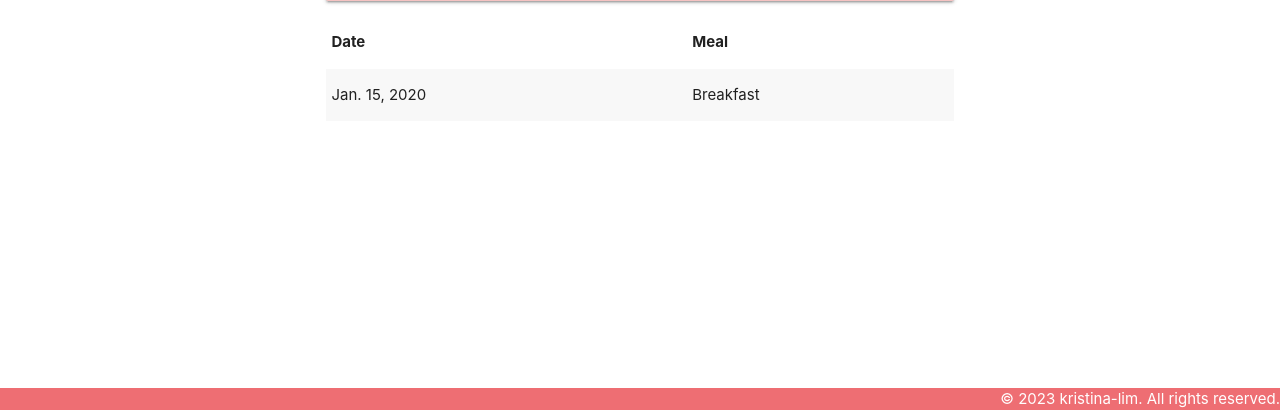
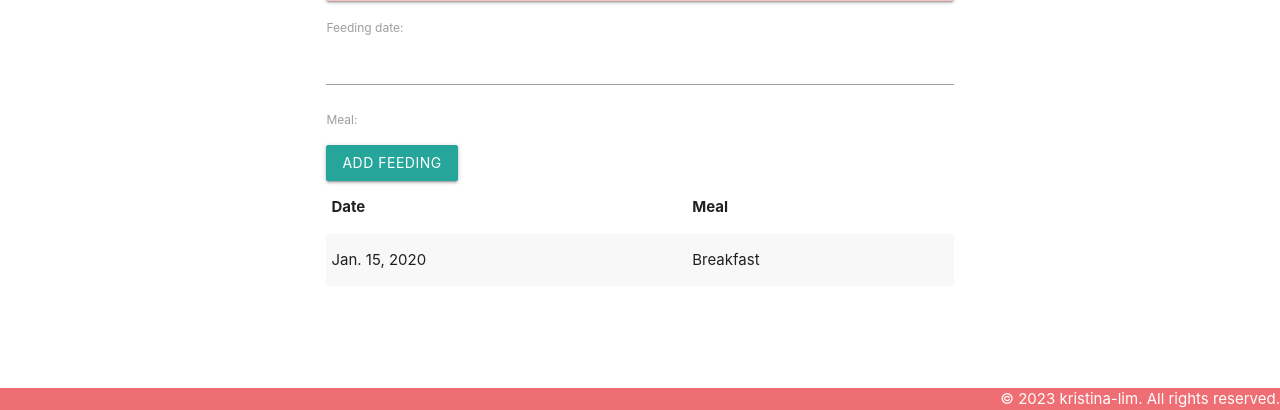
Before and after one commit to kristina-lim/kittywhite, a Django app: page /characters/1/ in a window 1280 px wide. Shown: the part 390-800 px from the top of the page. Run offline with Django 4.2, Linux system fonts and the light colour scheme; tables that the repository leaves empty hold one stand-in row (values such as "Sample post").

Commit message:
Add feeding form inside of detail html

```diff
--- a/main_app/templates/characters/detail.html
+++ b/main_app/templates/characters/detail.html
@@ -23,6 +23,11 @@
   </div>
 </div>
 <div class="col s6">
+  <form method="POST">
+    {% csrf_token %}
+    {{ feeding_form.as_p }}
+    <input type="submit" class="btn" value="Add Feeding">
+  </form>
   <table class="striped">
     <thead>
       <tr><th>Date</th><th>Meal</th></tr>
```
